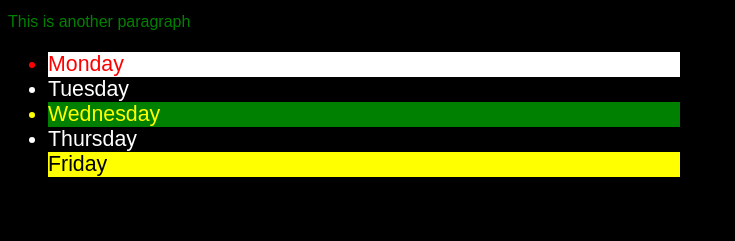
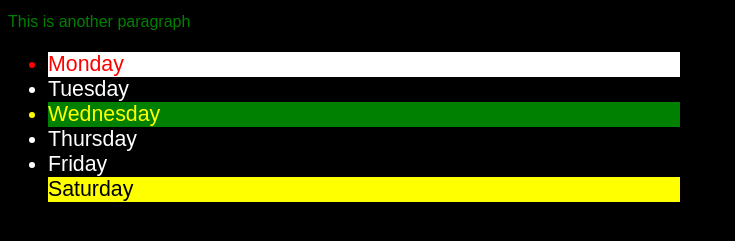
Before and after one commit to mujohannes/websiteC423T1, a plain HTML site: page index.html in a window 1280 px wide. Shown: the part 101-342 px from the top of the page, without its empty margins (0-735 px from the left). Drawn offline with Linux system fonts and the light colour scheme.

Commit message:
add Saturday to list

```diff
--- a/index.html
+++ b/index.html
@@ -23,6 +23,7 @@
         <li>Wednesday</li>
         <li>Thursday</li>
         <li>Friday</li>
+        <li>Saturday</li>
     </ul>
 </body>
 
```
